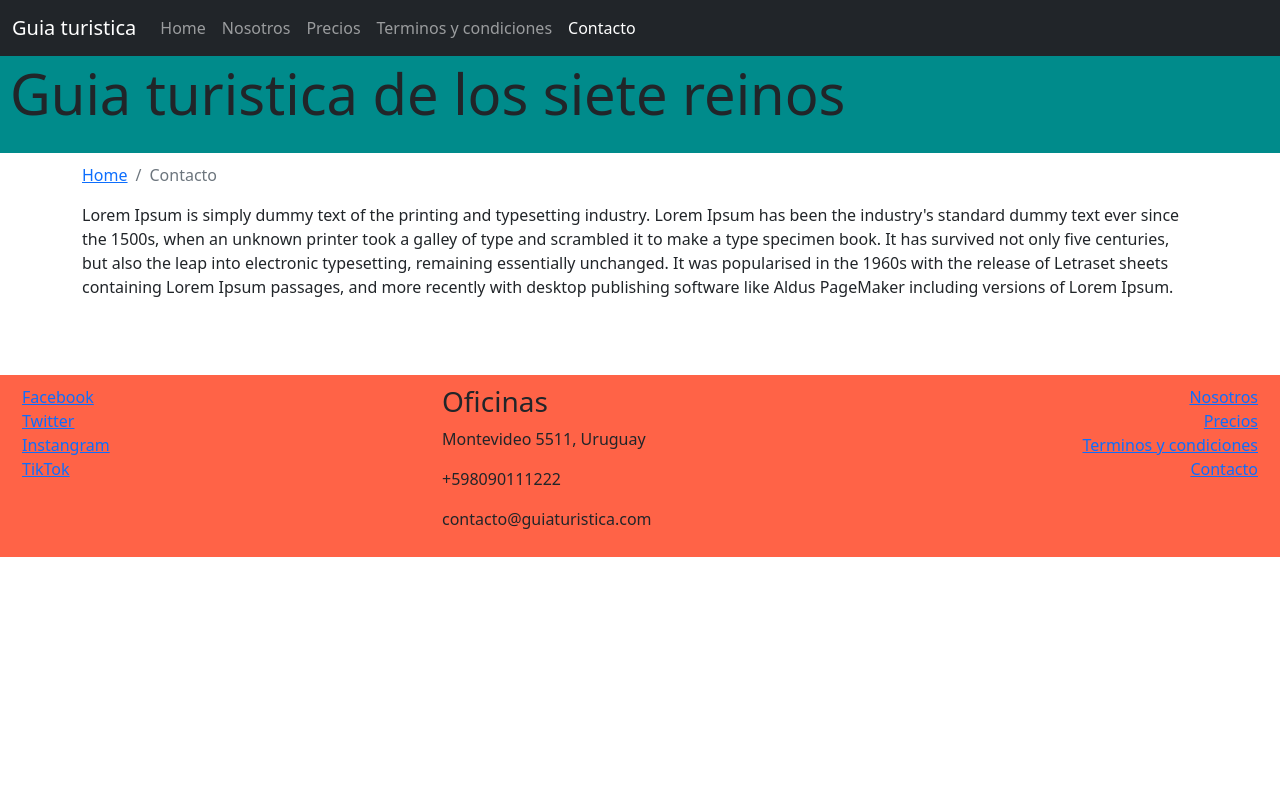
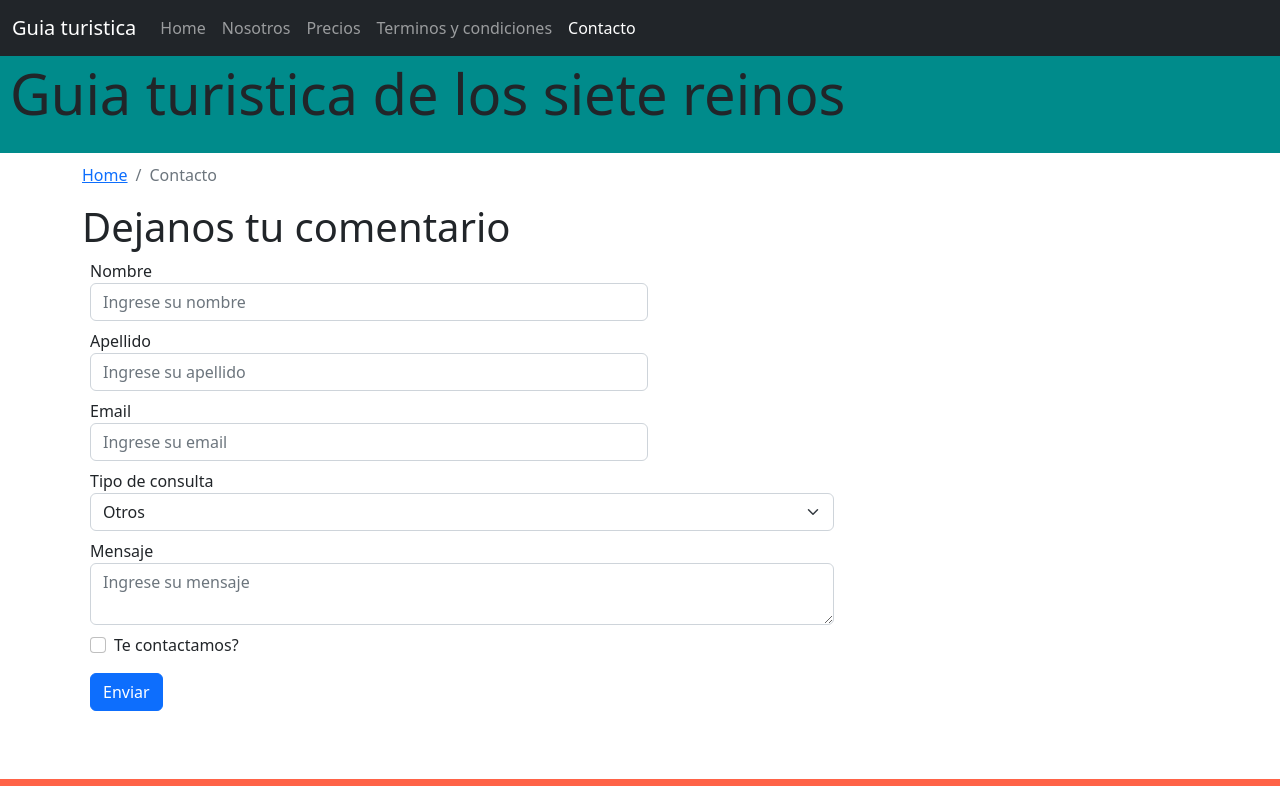
Before and after one commit to zettsu/guia-hoteles, a website: page contact.html in a window 1280 px wide. Shown: the top 786 px of the page. Drawn offline with nearby package versions, Linux system fonts and the light colour scheme; a web font is replaced by a local one.

Commit message:
Se agrego formulario de contacto

```diff
--- a/contact.html
+++ b/contact.html
@@ -50,11 +50,41 @@
             <li class="breadcrumb-item active" aria-current="page">Contacto</li>
         </ol>
     </nav>
-    <div class="row">
-        <div class="col">
-            <p>Lorem Ipsum is simply dummy text of the printing and typesetting industry. Lorem Ipsum has been the industry's standard dummy text ever since the 1500s, when an unknown printer took a galley of type and scrambled it to make a type specimen book. It has survived not only five centuries, but also the leap into electronic typesetting, remaining essentially unchanged. It was popularised in the 1960s with the release of Letraset sheets containing Lorem Ipsum passages, and more recently with desktop publishing software like Aldus PageMaker including versions of Lorem Ipsum.</p>
+    <h1>Dejanos tu comentario</h1>
+    <form class="form-row">
+        <div class="form-group col-sm-6 m-2">
+            <label for="nombre">Nombre</label>
+            <input class="form-control" type="text" id="nombre" placeholder="Ingrese su nombre"/>
         </div>
-    </div>
+        <div class="form-group col-sm-6 m-2">
+            <label for="apellido">Apellido</label>
+            <input class="form-control" type="text" id="apellido" placeholder="Ingrese su apellido"/>
+        </div>
+        <div class="form-group col-sm-6 m-2">
+            <label for="email">Email</label>
+            <input class="form-control" type="email" id="email" placeholder="Ingrese su email"/>
+        </div>
+        <div class="form-group col-sm-8 m-2">
+            <label for="consulta">Tipo de consulta</label>
+            <select class="form-select" type="text" id="consulta">
+                <option selected>Otros</option>
+                <option>Precios</option>
+                <option>Puedo ser asesor turistico?</option>
+                <option>Más información</option>
+            </select>
+        </div>
+        <div class="form-group col-sm-8 m-2">
+            <label for="mensaje">Mensaje</label>
+            <textarea class="form-control" type="text" id="mensaje" placeholder="Ingrese su mensaje"></textarea>
+        </div>
+        <div class="form-group m-2">
+            <div class="form-check">
+                <label class="form-check-label" for="tecontactamos">Te contactamos?</label>
+                <input class="form-check-input" type="checkbox" id="tecontactamos" placeholder=""/>
+            </div>
+        </div>
+        <button type="submit" class="btn btn-primary m-2"><span class="oi oi-mail-send"></span>Enviar</button>
+    </form>
 </div>
 <footer>
     <div class="row m-0">
```
